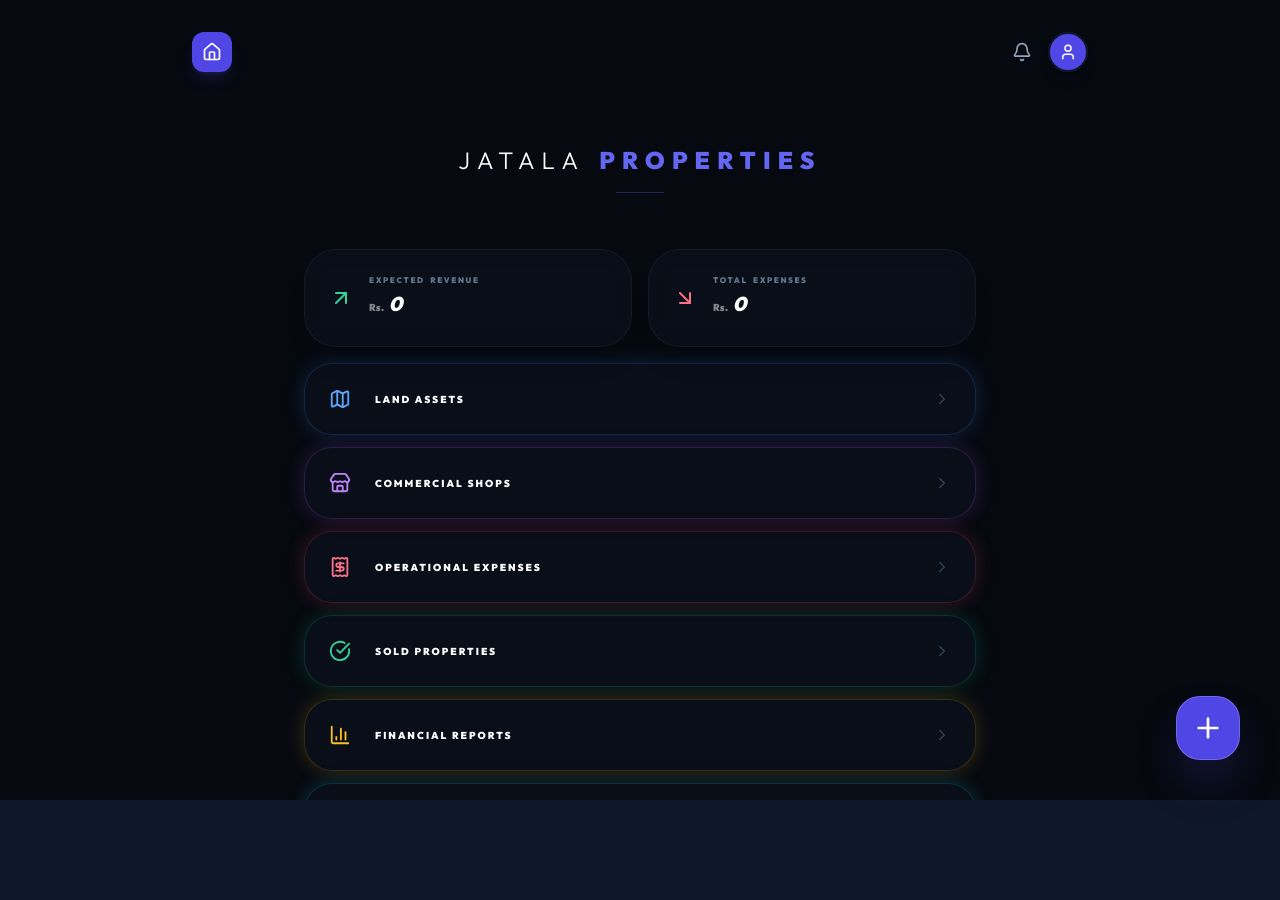
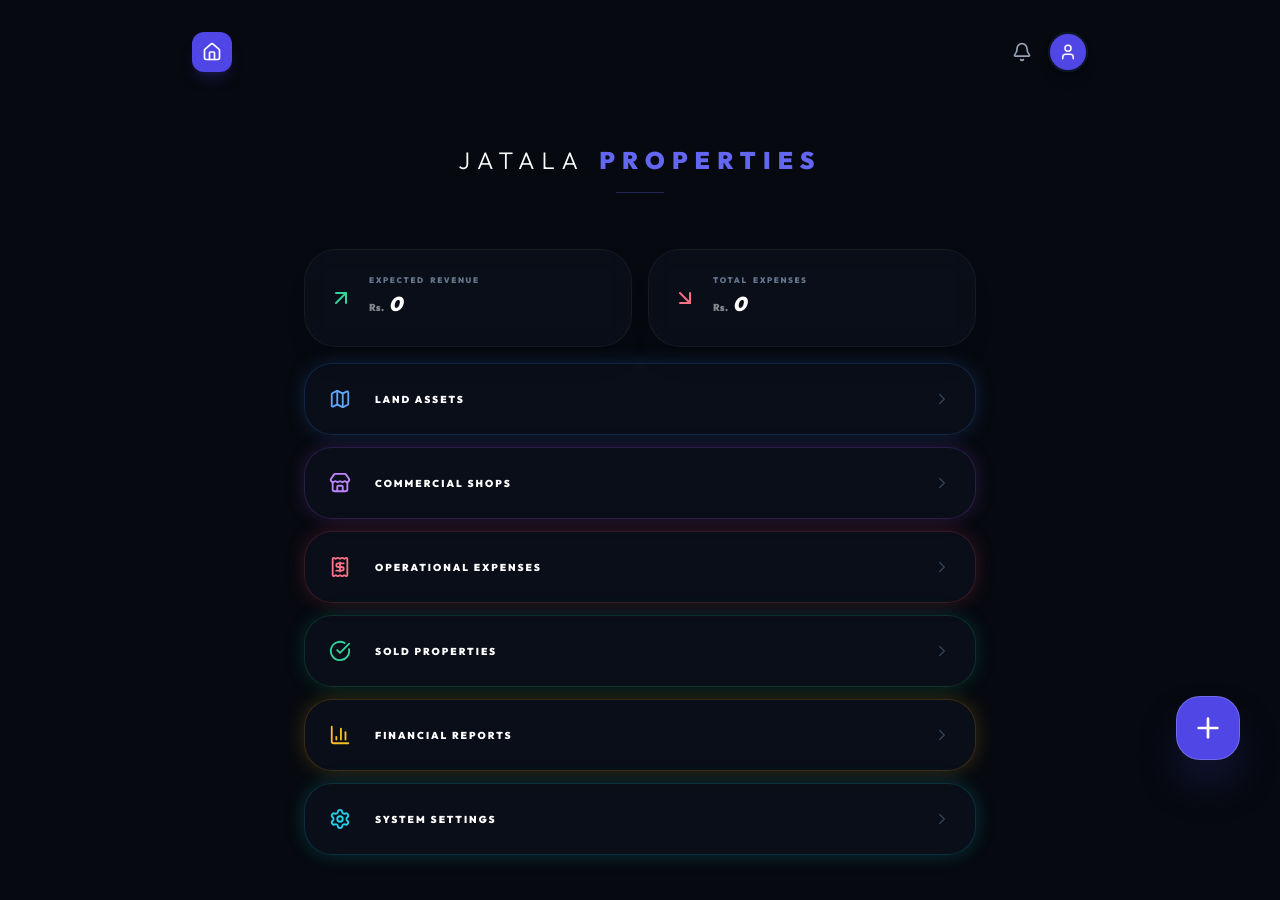
Before and after one commit to alikhalid2002/jatalaproperties, a React (Vite) app: page / in a window 1280 px wide. Shown: the top 900 px of the page. Before the commit the page ends 800 px from the top, so only its background shows below. Built offline with nearby package versions, Linux system fonts and the light colour scheme; no server answers; the database is empty; a web font is replaced by a local one.

Commit message:
Auto-deploy update

```diff
--- a/src/App.jsx
+++ b/src/App.jsx
@@ -75,7 +75,7 @@ const App = () => {
   );
 
   return (
-    <div className="min-h-screen bg-[#06090f] text-slate-200 p-4">
+    <div className="min-h-screen bg-[#06090f] text-slate-200 p-4 scroll-container">
       <nav className="flex justify-between items-center mb-8 max-w-4xl mx-auto py-4">
         <div className="flex items-center gap-4">
           {view === 'dashboard' ? (
@@ -105,7 +105,7 @@ const App = () => {
         </div>
       </nav>
 
-      <main className="max-w-[1600px] mx-auto">
+      <main className="max-w-[1600px] mx-auto pb-24">
         {view === 'dashboard' ? (
           <div className="max-w-2xl mx-auto space-y-4 animate-in fade-in zoom-in-95 duration-500">
             <header className="text-center py-6 mb-8">
--- a/src/FinancialReports.jsx
+++ b/src/FinancialReports.jsx
@@ -193,7 +193,7 @@ export default function FinancialReports({ entries = [], selectedYear = new Date
 
 
   return (
-    <div className="flex-1 flex flex-col animate-in fade-in duration-500 overflow-hidden gap-5">
+    <div className="flex-1 flex flex-col animate-in fade-in duration-500 gap-5 pb-32">
 
       {/* ── Header row ─────────────────────────────────────────── */}
       <div className="flex flex-col lg:items-start justify-start gap-6 lg:gap-4 mb-8 text-left">
--- a/src/LandAssets.jsx
+++ b/src/LandAssets.jsx
@@ -94,7 +94,7 @@ const LandAssets = ({ selectedYear = new Date().getFullYear().toString(), isAdmi
   const remainingPrv = totalExIncome > 0 ? (totalRemainingAmount / totalExIncome) * 100 : 0;
 
   return (
-    <div className="flex-1 flex flex-col h-full animate-in fade-in duration-500 overflow-y-auto no-scrollbar pb-32" dir="ltr">
+    <div className="flex-1 flex flex-col animate-in fade-in duration-500 pb-32" dir="ltr">
 
       {/* Financial Summary Cards - 3 Column Layout */}
       <div className="grid grid-cols-3 gap-1 md:gap-4 mb-8 px-1 w-full text-center">
--- a/src/SettingsPage.jsx
+++ b/src/SettingsPage.jsx
@@ -184,7 +184,7 @@ const SettingsPage = ({ entries = [], setTransactions, selectedYear, isAdmin, ex
   };
 
   return (
-    <div className="flex-1 flex flex-col gap-8 pb-32 overflow-y-auto no-scrollbar">
+    <div className="flex-1 flex flex-col gap-8 pb-32">
       <section className="bg-slate-800/20 border border-slate-700/50 rounded-3xl overflow-hidden">
         <button onClick={() => setExpandedSection(expandedSection === 'members' ? null : 'members')} className="w-full flex justify-between p-8 font-black uppercase">Member Management <ChevronDown className={expandedSection === 'members' ? 'rotate-180' : ''} /></button>
         {expandedSection === 'members' && <div className="p-8 border-t border-slate-700/50 grid grid-cols-1 lg:grid-cols-2 gap-8">
--- a/src/ShopsPage.jsx
+++ b/src/ShopsPage.jsx
@@ -343,7 +343,7 @@ const ShopsPage = ({ isAdmin, selectedYear = new Date().getFullYear().toString()
   };
 
   return (
-    <div className="flex-1 flex flex-col h-full animate-in fade-in duration-500 overflow-y-auto no-scrollbar pb-32" dir="ltr">
+    <div className="flex-1 flex flex-col animate-in fade-in duration-500 pb-32" dir="ltr">
 
       {/* Financial Summary Cards */}
       <div className="grid grid-cols-3 gap-1 md:gap-4 mb-8 px-1 w-full text-center">
--- a/src/SoldProperties.jsx
+++ b/src/SoldProperties.jsx
@@ -56,7 +56,7 @@ const SoldProperties = ({ isAdmin, selectedYear }) => {
   }
 
   return (
-    <div className="flex-1 flex flex-col h-full animate-in fade-in duration-500 overflow-y-auto no-scrollbar pb-32" dir="ltr">
+    <div className="flex-1 flex flex-col animate-in fade-in duration-500 gap-5 pb-32">
 
       {/* 3. AUTO-UPDATE HEADER: Revenue Card with Dynamic Year Label */}
       <div className="mb-10 flex justify-center px-2">
--- a/src/index.css
+++ b/src/index.css
@@ -10,13 +10,24 @@
   color: white;
 }
 
-html, body, #root {
+html, body {
   margin: 0;
   padding: 0;
   width: 100%;
-  height: 100%;
-  overflow: hidden;
+  min-height: 100%;
   background-color: #0f172a;
+  overflow-x: hidden;
+}
+
+#root {
+  width: 100%;
+  min-height: 100vh;
+}
+
+.scroll-container {
+  overflow-x: hidden;
+  overflow-y: auto;
+  -webkit-overflow-scrolling: touch;
 }
 
 /* Typography System */
```
Also changed, not shown: debug-request.cjs (deleted, +0 -12 lines).
